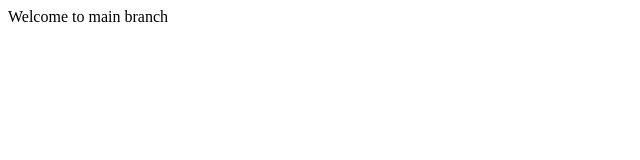
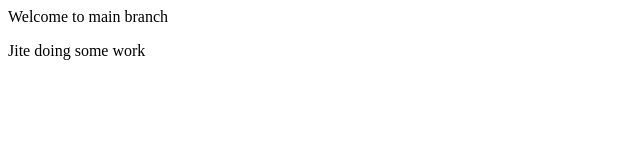
Before and after one commit to jite21/gittutorial, a plain HTML site: page index.html in a window 1280 px wide. Shown: the whole page, without its empty margins (0-640 px from the left). Drawn offline with Linux system fonts and the light colour scheme.

Commit message:
add paragraph in index

```diff
--- a/index.html
+++ b/index.html
@@ -1,4 +1,6 @@
 <html>
 <head><title>This is main branch</title></head>
-<body>Welcome to main branch</body>
+<body>Welcome to main branch
+    <p>Jite doing some work</p>
+</body>
 <html>
```
